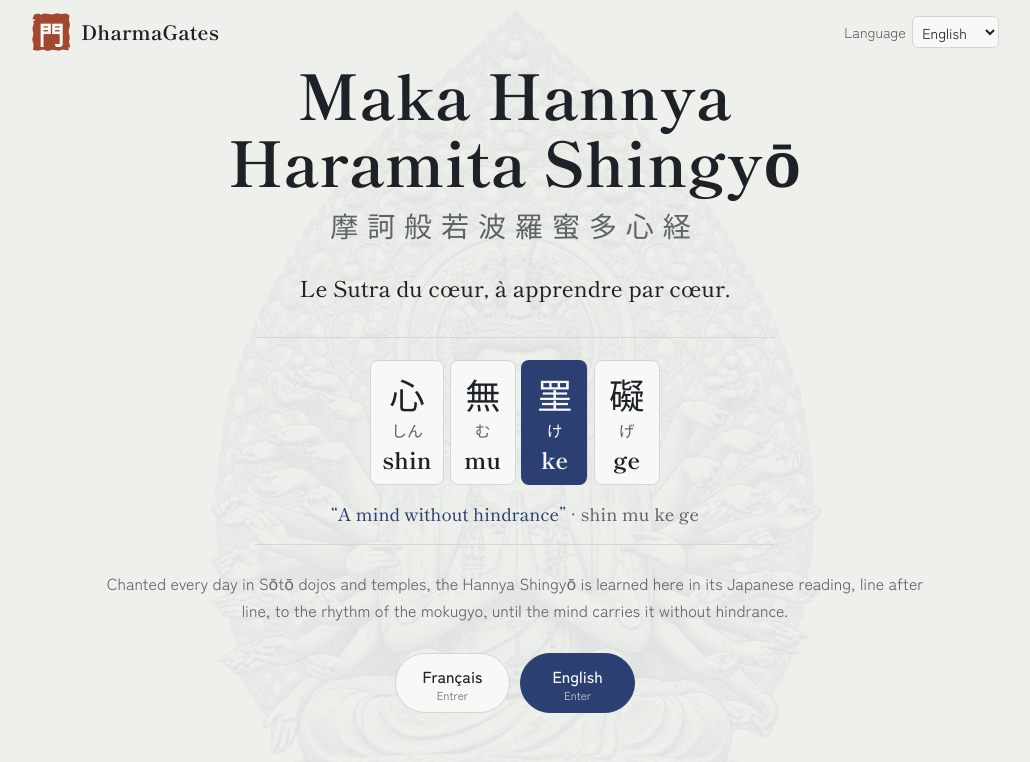
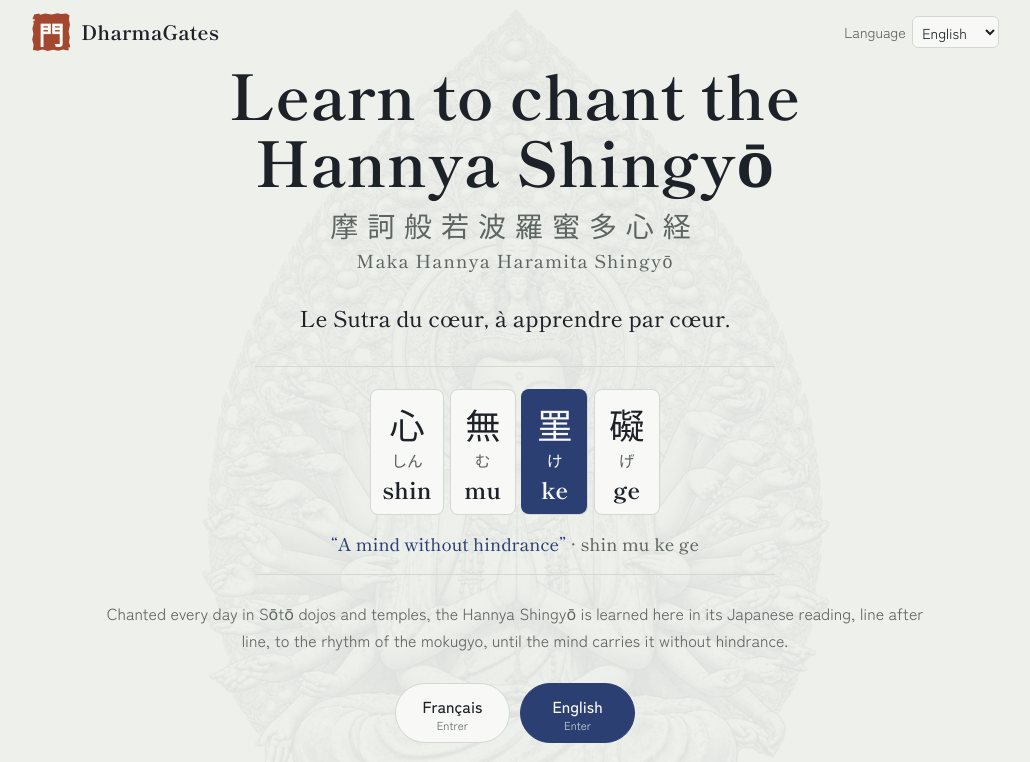
Before and after one commit to leonardjthomas1325/dharmagates, a plain HTML site: page hannya-shingyo/index.html in a window 1280 px wide. Shown: the top 762 px of the page, without its empty margins (125-1155 px from the left). Drawn offline with Linux system fonts and the light colour scheme.

Commit message:
Outil Hannya Shingyō : titres et H1 orientés « apprendre à chanter », titre japonais gardé dessous
Co-Authored-By: Claude Opus 5.5 <noreply@anthropic.com>
Claude-Session: https://claude.ai/code/session_017djE2WdDw37G5h1wfdbW9F

```diff
--- a/hannya-shingyo/accueil.css
+++ b/hannya-shingyo/accueil.css
@@ -44,6 +44,7 @@ a{color:inherit}
 main{position:relative;max-width:1000px;margin:0 auto;padding:48px 16px 40px;text-align:center}
 main > .intro,main > .langs,main > .feats,main > .notes{max-width:820px;margin-left:auto;margin-right:auto}
 h1{font:700 clamp(34px,6vw,62px)/1.08 var(--f-display);margin:12px 0 0;letter-spacing:.01em;text-wrap:balance}
+.title-ro{margin:.35em 0 0;font:500 clamp(15px,1.8vw,18px)/1.3 var(--f-display);letter-spacing:.06em;color:var(--muted)}
 .title-jp{margin:.45em 0 0;font:500 clamp(20px,2.8vw,28px)/1.3 var(--f-display);letter-spacing:.32em;color:var(--muted)}
 .tagline{margin:1.3em 0 0;font:500 clamp(18px,2.2vw,22px) var(--f-display);min-height:1.6em}
 /* L'accroche passe d'une langue à l'autre : elle s'efface en montant, la suivante apparaît */
--- a/hannya-shingyo/accueil.js
+++ b/hannya-shingyo/accueil.js
@@ -4,7 +4,8 @@
 const T = {
   en: {
     desc: 'Learn to chant the Heart Sutra (Hannya Shingyō) in its Sōtō Zen Japanese reading: listen kanji by kanji, recite at the mic and with the bells, free and offline.',
-    title: 'Hannya Shingyō · Learn the Heart Sutra by heart',
+    title: 'Learn the Hannya Shingyō: Heart Sutra chanting',
+    h1: 'Learn to chant the Hannya Shingyō',
     tagline: 'The Heart Sutra, to learn by heart.',
     hero: '心無罣礙, shin mu ke ge: “a mind without hindrance”',
     verse: '“A mind without hindrance”',
@@ -22,7 +23,8 @@ const T = {
   },
   fr: {
     desc: 'Apprendre à chanter le Sutra du cœur (Hannya Shingyō) dans la lecture japonaise du zen Sōtō : écoute kanji par kanji, récitation au micro et avec les cloches, gratuit et hors ligne.',
-    title: 'Hannya Shingyō · Apprendre le Sutra du cœur par cœur',
+    title: 'Apprendre l\'Hannya Shingyō : chanter le Sutra du cœur',
+    h1: 'Apprendre à chanter l\'Hannya Shingyō',
     tagline: 'Le Sutra du cœur, à apprendre par cœur.',
     hero: '心無罣礙, shin mu ke ge : « l\'esprit sans obstacle »',
     verse: '« L\'esprit sans obstacle »',
@@ -41,6 +43,7 @@ const T = {
   it: {
     desc: 'Imparare a recitare il Sutra del Cuore (Hannya Shingyō) nella lettura giapponese dello zen Sōtō: ascolto kanji per kanji, recitazione al microfono e con le campane, gratuito.',
     title: 'Hannya Shingyō · Imparare a memoria il Sutra del Cuore',
+    h1: 'Imparare a recitare l\'Hannya Shingyō',
     tagline: 'Il Sutra del Cuore, da imparare a memoria.',
     hero: '心無罣礙, shin mu ke ge: «la mente senza ostacoli»',
     verse: '«La mente senza ostacoli»',
@@ -59,6 +62,7 @@ const T = {
   es: {
     desc: 'Aprender a recitar el Sutra del Corazón (Hannya Shingyō) en la lectura japonesa del zen Sōtō: escucha kanji a kanji, recitación con micrófono y con las campanas, gratis.',
     title: 'Hannya Shingyō · Aprender de memoria el Sutra del Corazón',
+    h1: 'Aprender a recitar el Hannya Shingyō',
     tagline: 'El Sutra del Corazón, para aprender de memoria.',
     hero: '心無罣礙, shin mu ke ge: «la mente sin obstáculos»',
     verse: '«La mente sin obstáculos»',
@@ -77,6 +81,7 @@ const T = {
   de: {
     desc: 'Das Herz-Sutra (Hannya Shingyō) in der japanischen Lesung des Sōtō-Zen rezitieren lernen: Kanji für Kanji anhören, mit Mikrofon und Glocken üben, kostenlos.',
     title: 'Hannya Shingyō · Das Herz-Sutra auswendig lernen',
+    h1: 'Das Hannya Shingyō rezitieren lernen',
     tagline: 'Das Herz-Sutra, zum Auswendiglernen.',
     hero: '心無罣礙, shin mu ke ge: „ein Geist ohne Hindernis“',
     verse: '„Ein Geist ohne Hindernis“',
--- a/hannya-shingyo/index.html
+++ b/hannya-shingyo/index.html
@@ -3,7 +3,7 @@
 <head>
 <meta charset="utf-8">
 <meta name="viewport" content="width=device-width,initial-scale=1">
-<title>Hannya Shingyō · Learn the Heart Sutra by heart</title>
+<title>Learn the Hannya Shingyō: Heart Sutra chanting</title>
 <meta name="description" content="Learn to chant the Heart Sutra (Hannya Shingyō) in its Sōtō Zen Japanese reading: listen kanji by kanji, recite at the mic and with the bells, free and offline.">
 <!-- Référencement : adresse de référence, versions par langue (hreflang), aperçu de partage (Open Graph) -->
 <link rel="canonical" href="https://dharmagates.eu/hannya-shingyo/">
@@ -12,7 +12,7 @@
 <link rel="alternate" hreflang="x-default" href="https://dharmagates.eu/hannya-shingyo/">
 <meta property="og:type" content="website">
 <meta property="og:site_name" content="DharmaGates">
-<meta property="og:title" content="Hannya Shingyō · Learn the Heart Sutra by heart">
+<meta property="og:title" content="Learn the Hannya Shingyō: Heart Sutra chanting">
 <meta property="og:description" content="Learn to chant the Heart Sutra (Hannya Shingyō) in its Sōtō Zen Japanese reading: listen kanji by kanji, recite at the mic and with the bells, free and offline.">
 <meta property="og:url" content="https://dharmagates.eu/hannya-shingyo/">
 <meta property="og:locale" content="en_GB">
@@ -34,8 +34,9 @@
     <label class="pagelang" for="pageLang"><span data-t="pageLang">Language</span>
       <select id="pageLang"><option value="en" selected>English</option><option value="fr">Français</option></select>
     </label>
-    <h1>Maka Hannya Haramita Shingyō</h1>
+    <h1 data-t="h1">Learn to chant the Hannya Shingyō</h1>
     <p class="title-jp" lang="ja">摩訶般若波羅蜜多心経</p>
+    <p class="title-ro" lang="ja-Latn">Maka Hannya Haramita Shingyō</p>
     <p class="tagline"><span class="sr" data-t="tagline">The Heart Sutra, to learn by heart.</span><span class="rot" id="tagline" aria-hidden="true">The Heart Sutra, to learn by heart.</span></p>
     <section class="hero" data-t-label="hero" aria-label="心無罣礙, shin mu ke ge">
       <div class="line" id="demo" aria-hidden="true">
```
Also changed, not shown: hannya-shingyo/fr/index.html (+4 -3 lines).
